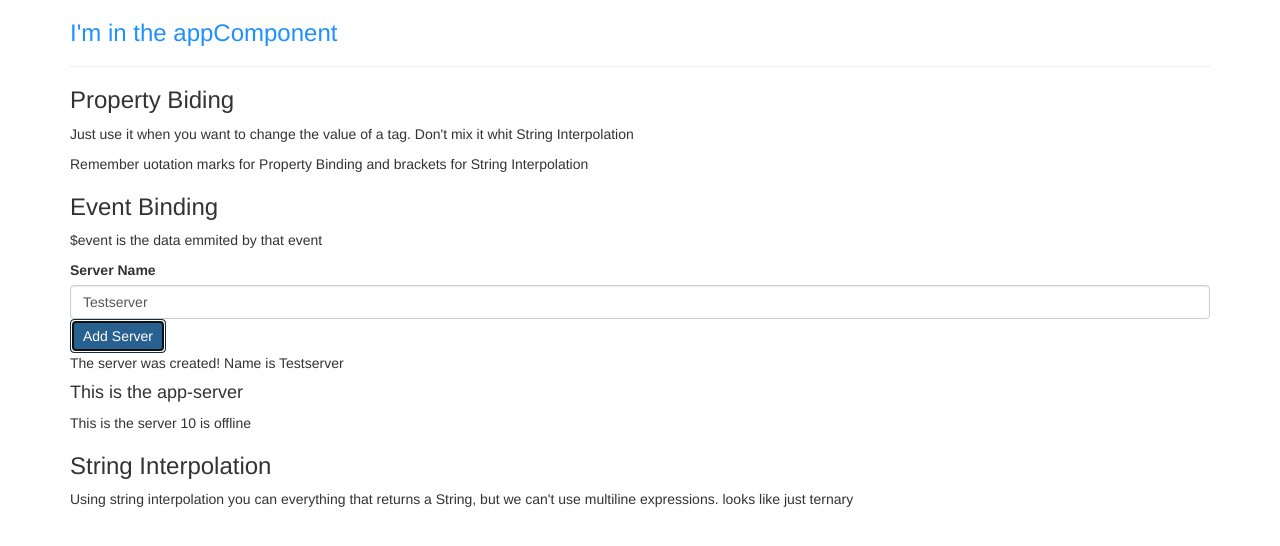
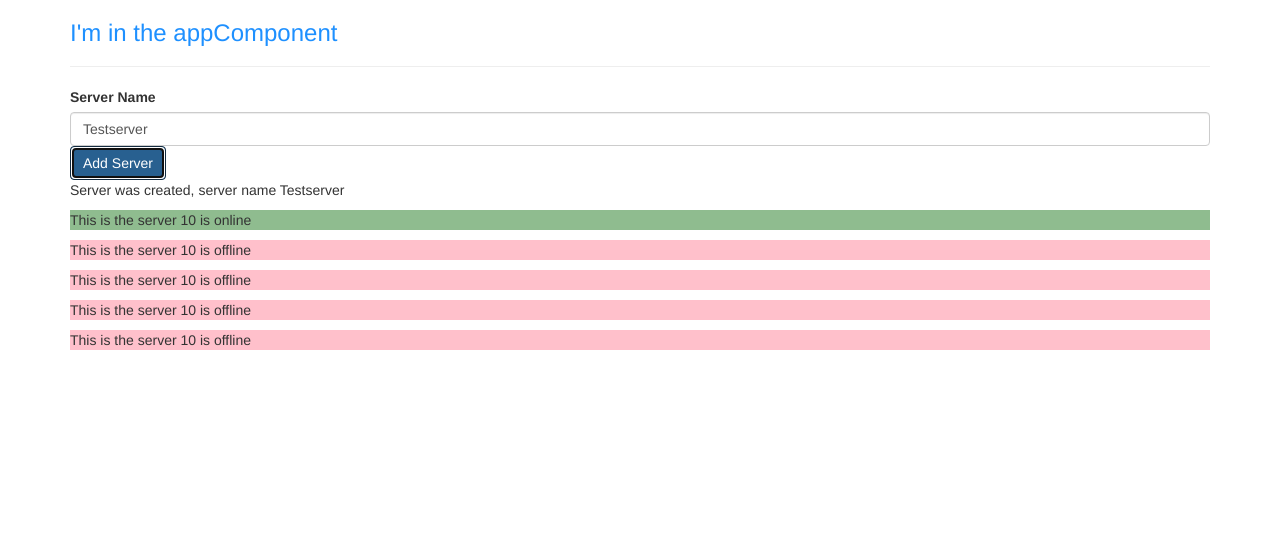
Before and after one commit to jdgaitanf/angular-learning, an Angular app: page / in a window 1280 px wide. Both pictures are taken after a click on the button "Add Server". Shown: the top 546 px of the page. Built offline with nearby package versions, Linux system fonts and the light colour scheme.

Commit message:
directives ngIf with Styles

```diff
--- a/src/app/app.component.ts
+++ b/src/app/app.component.ts
@@ -13,4 +13,5 @@ import { Component } from '@angular/core';
 })
 export class AppComponent {
   name = 'Juan David';
+  title = 'my-first-app';
 }
--- a/src/app/server/server.component.html
+++ b/src/app/server/server.component.html
@@ -1,5 +1,5 @@
-<h4>This is the app-server</h4>
-<p>This is the server {{ serverId }} is {{ getServerStatus() }}</p>
+
+<p [ngStyle]="{backgroundColor: getColor()}">This is the server {{ serverId }} is {{ getServerStatus() }}</p>
 <div class="note">
   <h3>String Interpolation</h3>
   <p>
--- a/src/app/server/server.component.ts
+++ b/src/app/server/server.component.ts
@@ -8,6 +8,13 @@ export class ServerComponent {
   serverId: number = 10;
   serverStatus: string = 'offline';
 
+  constructor() {
+    this.serverStatus = Math.random() > 0.5 ? 'online' : 'offline';
+  }
+
+  getColor() {
+    return this.serverStatus === 'online' ? 'darkseagreen' : 'pink';
+  }
   getServerStatus() {
     return this.serverStatus;
   }
--- a/src/app/servers/servers.component.html
+++ b/src/app/servers/servers.component.html
@@ -27,5 +27,16 @@
 >
   Add Server
 </button>
-<p>{{ serverCrationStatus }}</p>
+<!-- <p>{{ serverCrationStatus }}</p> -->
+<p *ngIf="serverCreated; else noServer">Server was created, server name {{ serverName }}</p>
+<ng-template #noServer><p>No server was created</p></ng-template>
+
+<!-- Angular 17 if sintax -->
+<!-- @if (serverCreated) {
+  <p>Server was created, server name {{ serverName }}</p>
+} -->
 <app-server></app-server>
+<app-server></app-server>
+<app-server></app-server>
+<app-server></app-server>
+<app-server></app-server>
--- a/src/app/servers/servers.component.ts
+++ b/src/app/servers/servers.component.ts
@@ -10,6 +10,7 @@ export class ServersComponent {
   allowNewServer = false;
   serverCrationStatus: String = 'No server was created!';
   serverName: String = "Testserver";
+  serverCreated: Boolean = false;
 
   constructor() {
     /* Constructor is just a method executed by the point of time this component is created by Angular */
@@ -21,6 +22,7 @@ export class ServersComponent {
   ngOnInit() {}
   onCreateServer() {
     /* When namig DeclareFunctionStmt, the On prefix means that this is triggered by something from the template */
+    this.serverCreated = true;
     this.serverCrationStatus =  "The server was created! Name is " + this.serverName
   }
 
--- a/src/styles.css
+++ b/src/styles.css
@@ -1 +1,4 @@
 /* You can add global styles to this file, and also import other style files */
+.note {
+  display: none;
+}
```
